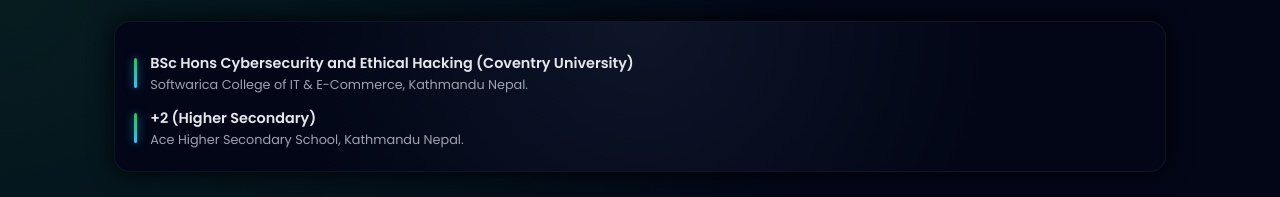
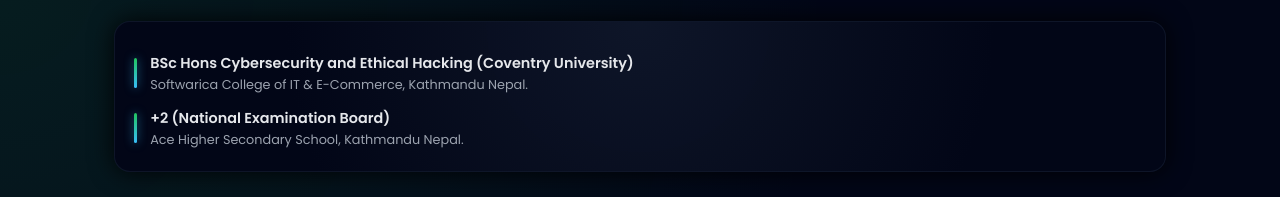
Before and after one commit to pranjalpantalazarus2-dot/Portfolio, a plain HTML site: page index.html in a window 1280 px wide. Shown: the part 1619-1816 px from the top of the page. Drawn offline with Linux system fonts and the light colour scheme.

Commit message:
README.md

```diff
--- a/index.html
+++ b/index.html
@@ -969,7 +969,7 @@
               </div>
             </li>
             <li class="edu-item">
-              <div class="cert-title">+2 (Higher Secondary)</div>
+              <div class="cert-title">+2 (National Examination Board)</div>
               <div class="cert-meta">
                 Ace Higher Secondary School, Kathmandu Nepal.
               </div>
```
